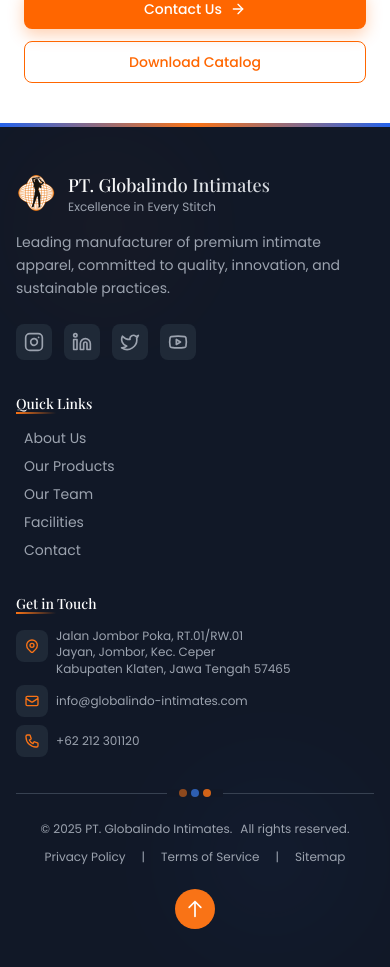
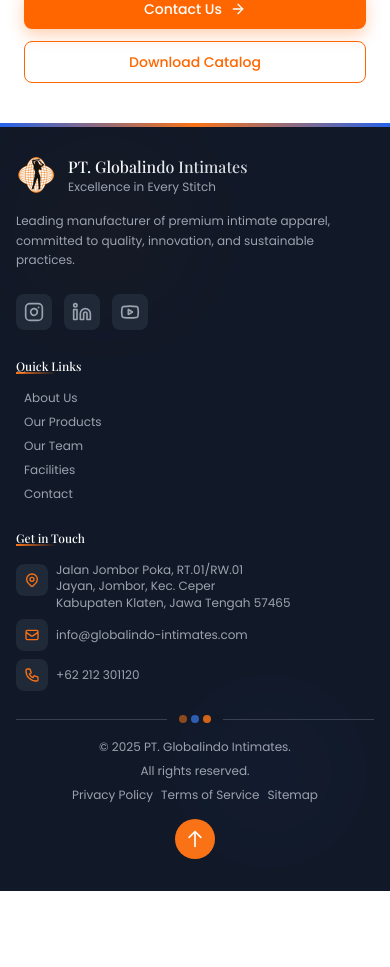
Before and after one commit to PKL-Sanatha-Dharma-2k25/PT.-Globalindo-initimates-web, a React (Vite) app: page / in a window 390 px wide. Shown: the part 5580-6547 px from the top of the page. After the commit the page ends 6471 px from the top, so only its background shows below. Built offline with nearby package versions, Linux system fonts and the light colour scheme.

Commit message:
final: all hero sections full screen, footer functional, all paths fixed

```diff
--- a/src/App.jsx
+++ b/src/App.jsx
@@ -77,7 +77,8 @@
           <NewsPage onBack={() => handleNavigateTo("landing")} />
         )}
 
-        <Footer />
+        {/* Footer dengan navigation */}
+        <Footer onNavigateTo={handleNavigateTo} />
       </div>
     </LanguageProvider>
   );
--- a/src/components/layout/Footer/Footer.jsx
+++ b/src/components/layout/Footer/Footer.jsx
@@ -1,5 +1,5 @@
 import React from "react";
-import { Instagram, Linkedin, Twitter, Youtube } from "lucide-react";
+import { Instagram, Linkedin, Youtube } from "lucide-react";
 
 const designTokens = {
   colors: {
@@ -33,30 +33,24 @@
       name: 'Instagram',
       icon: <Instagram className="w-5 h-5" />,
       hoverColor: 'from-orange-500 to-orange-600',
-      url: 'https://instagram.com/globalindo-intimates',
+      url: 'https://www.instagram.com/explore/locations/59657656/ptglobalindo-intimates/',
     },
     {
       name: 'LinkedIn',
       icon: <Linkedin className="w-5 h-5" />,
       hoverColor: 'from-blue-500 to-blue-600',
-      url: 'https://linkedin.com/company/globalindo-intimates',
-    },
-    {
-      name: 'Twitter',
-      icon: <Twitter className="w-5 h-5" />,
-      hoverColor: 'from-blue-400 to-blue-500',
-      url: 'https://twitter.com/globalindo-intimates',
+      url: 'https://id.linkedin.com/company/globalindo-intimates',
     },
     {
       name: 'YouTube',
       icon: <Youtube className="w-5 h-5" />,
       hoverColor: 'from-red-500 to-red-600',
-      url: 'https://youtube.com/@globalindo-intimates',
+      url: 'https://www.youtube.com/watch?v=jEWGb2kieic',
     },
   ];
 
   const quickLinks = [
-    { label: 'About Us', page: 'about' },
+    { label: 'About Us', page: 'company-profile' },
     { label: 'Our Products', page: 'products' },
     { label: 'Our Team', page: 'team' },
     { label: 'Facilities', page: 'facilities' },
@@ -79,12 +73,12 @@
       </div>
 
       {/* Main Content */}
-      <div className="container mx-auto px-4 sm:px-6 lg:px-8 max-w-7xl py-12 md:py-16 lg:py-20 relative z-10">
+      <div className="container mx-auto px-4 sm:px-6 lg:px-8 max-w-7xl py-8 md:py-12 lg:py-20 relative z-10">
 
-        <div className="grid grid-cols-1 md:grid-cols-4 gap-8 md:gap-12 mb-8">
+        <div className="grid grid-cols-1 sm:grid-cols-2 lg:grid-cols-4 gap-6 md:gap-8 lg:gap-12 mb-6 md:mb-8">
 
           {/* Company Info */}
-          <div className="md:col-span-2 space-y-4">
+          <div className="lg:col-span-2 space-y-4">
             <div className="flex items-center gap-3">
               <img
                 src="/images/icon.PNG"
@@ -92,14 +86,14 @@
                 className="w-10 h-10 object-cover rounded-lg"
               />
               <div>
-                <h3 className="text-lg font-medium bg-gradient-to-r from-white to-gray-300 bg-clip-text text-transparent">
+                <h3 className="text-base md:text-lg font-medium bg-gradient-to-r from-white to-gray-300 bg-clip-text text-transparent">
                   PT. Globalindo Intimates
                 </h3>
                 <p className="text-xs" style={{ color: colors.neutral.gray[400] }}>Excellence in Every Stitch</p>
               </div>
             </div>
 
-            <p className="text-sm leading-relaxed max-w-md" style={{ color: colors.neutral.gray[400] }}>
+            <p className="text-xs md:text-sm leading-relaxed max-w-md" style={{ color: colors.neutral.gray[400] }}>
               Leading manufacturer of premium intimate apparel, committed to quality, innovation, and sustainable practices.
             </p>
 
@@ -126,7 +120,7 @@
 
           {/* Quick Links */}
           <div className="space-y-3">
-            <h4 className="text-sm font-medium relative inline-block" style={{ color: colors.neutral.white }}>
+            <h4 className="text-xs md:text-sm font-medium relative inline-block" style={{ color: colors.neutral.white }}>
               Quick Links
               <div className="absolute bottom-0 left-0 w-10 h-0.5 bg-gradient-to-r from-orange-500 to-transparent"></div>
             </h4>
@@ -135,7 +129,7 @@
                 <li key={index}>
                   <button
                     onClick={() => onNavigateTo && onNavigateTo(link.page)}
-                    className={`flex items-center gap-2 group text-sm ${transitions.base}`}
+                    className={`flex items-center gap-2 group text-xs md:text-sm ${transitions.base}`}
                     style={{ color: colors.neutral.gray[400], background: 'none', border: 'none', cursor: 'pointer', padding: 0 }}
                     onMouseEnter={(e) => e.currentTarget.style.color = colors.primary.orange}
                     onMouseLeave={(e) => e.currentTarget.style.color = colors.neutral.gray[400]}
@@ -150,7 +144,7 @@
 
           {/* Contact Info */}
           <div className="space-y-3">
-            <h4 className="text-sm font-medium relative inline-block" style={{ color: colors.neutral.white }}>
+            <h4 className="text-xs md:text-sm font-medium relative inline-block" style={{ color: colors.neutral.white }}>
               Get in Touch
               <div className="absolute bottom-0 left-0 w-10 h-0.5 bg-gradient-to-r from-orange-500 to-transparent"></div>
             </h4>
@@ -210,7 +204,7 @@
         </div>
 
         {/* Divider */}
-        <div className="relative my-6">
+        <div className="relative my-4 md:my-6">
           <div className="absolute inset-0 flex items-center">
             <div className="w-full border-t" style={{ borderColor: colors.neutral.gray[700] }}></div>
           </div>
@@ -226,13 +220,13 @@
         </div>
 
         {/* Bottom Bar */}
-        <div className="flex flex-col md:flex-row justify-between items-center gap-3 text-xs mb-6" style={{ color: colors.neutral.gray[400] }}>
-          <div className="flex items-center gap-2">
+        <div className="flex flex-col md:flex-row justify-between items-center gap-2 md:gap-3 text-xs mb-4 md:mb-6" style={{ color: colors.neutral.gray[400] }}>
+          <div className="flex flex-col md:flex-row items-center gap-2">
             <span>&copy; {currentYear} PT. Globalindo Intimates.</span>
             <span className="hidden md:inline">|</span>
             <span>All rights reserved.</span>
           </div>
-          <div className="flex gap-4">
+          <div className="flex flex-wrap justify-center gap-2 md:gap-4">
             <a
               href="#privacy"
               className={transitions.base}
@@ -242,7 +236,7 @@
             >
               Privacy Policy
             </a>
-            <span>|</span>
+            <span className="hidden md:inline">|</span>
             <a
               href="#terms"
               className={transitions.base}
@@ -252,7 +246,7 @@
             >
               Terms of Service
             </a>
-            <span>|</span>
+            <span className="hidden md:inline">|</span>
             <a
               href="#sitemap"
               className={transitions.base}
--- a/src/components/sections/About/FacilitiesHero.jsx
+++ b/src/components/sections/About/FacilitiesHero.jsx
@@ -11,7 +11,7 @@
   };
 
   return (
-    <section className="relative w-full min-h-[480px] md:min-h-[560px] lg:h-[640px] overflow-hidden bg-black">
+    <section className="relative w-full min-h-screen overflow-hidden bg-black flex items-center">
 
       {/* Back Button - Top Left */}
       {onBack && (
@@ -42,7 +42,7 @@
       </div>
 
       {/* Content Container */}
-      <div className="relative z-10 h-full flex flex-col justify-center px-6 md:px-12 lg:px-20">
+      <div className="relative z-10 w-full px-6 md:px-12 lg:px-20">
         <div className="max-w-3xl">
 
           {/* Subtitle */}
```
Also changed, not shown: src/components/sections/Products/ProductSection.jsx (+66 -41 lines), src/components/sections/Team/TeamSection.jsx (+6 -6 lines), public/images/Product/ll.png (renamed from public/images/Product/Kl.png).
